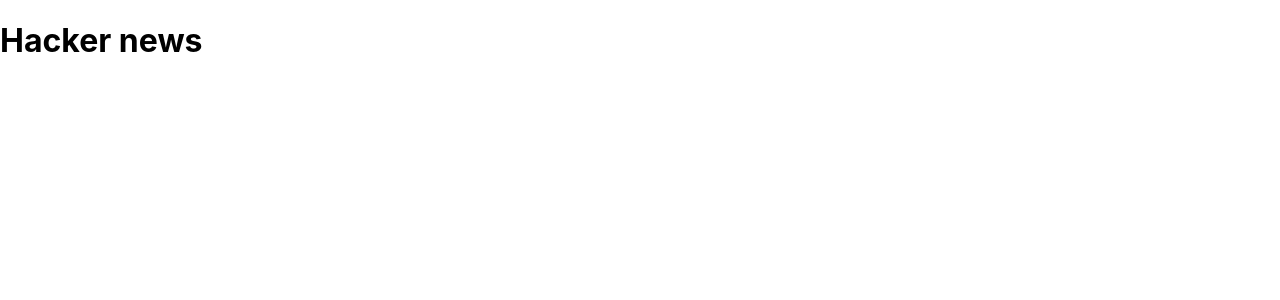
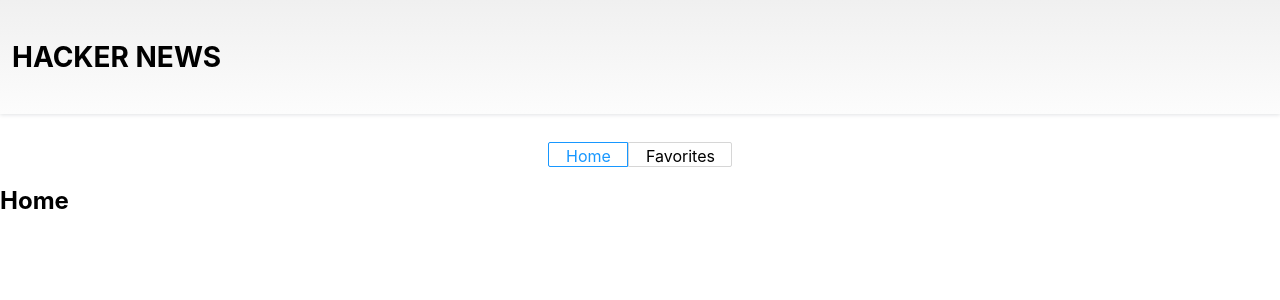
Before and after one commit to JoeMancera/hackerhews-teach, a React (Create React App) app: page / in a window 1280 px wide. Shown: the top 300 px of the page. Built offline with nearby package versions, Linux system fonts and the light colour scheme.

Commit message:
Organize the project folders and create the Route componet and temporal page

```diff
--- /dev/null
+++ b/jsconfig.json
@@ -0,0 +1,5 @@
+{
+  "compilerOptions": {
+    "baseUrl": "src"
+  }
+}
--- a/package.json
+++ b/package.json
@@ -9,7 +9,8 @@
     "react": "^17.0.2",
     "react-dom": "^17.0.2",
     "react-scripts": "5.0.0",
-    "web-vitals": "^2.1.3"
+    "web-vitals": "^2.1.3",
+    "wouter": "^2.8.0-alpha.2"
   },
   "scripts": {
     "start": "react-scripts start",
--- a/src/App.css
+++ /dev/null
@@ -1,38 +0,0 @@
-.App {
-  text-align: center;
-}
-
-.App-logo {
-  height: 40vmin;
-  pointer-events: none;
-}
-
-@media (prefers-reduced-motion: no-preference) {
-  .App-logo {
-    animation: App-logo-spin infinite 20s linear;
-  }
-}
-
-.App-header {
-  background-color: #282c34;
-  min-height: 100vh;
-  display: flex;
-  flex-direction: column;
-  align-items: center;
-  justify-content: center;
-  font-size: calc(10px + 2vmin);
-  color: white;
-}
-
-.App-link {
-  color: #61dafb;
-}
-
-@keyframes App-logo-spin {
-  from {
-    transform: rotate(0deg);
-  }
-  to {
-    transform: rotate(360deg);
-  }
-}
--- /dev/null
+++ b/src/App.jsx
@@ -0,0 +1,17 @@
+import Header from "components/Header";
+import Nav from "components/Nav";
+import Routes from "Routes";
+
+function App() {
+  return (
+    <div className="app">
+      <Header />
+      <section>
+        <Nav />
+        <Routes />
+      </section>
+    </div>
+  );
+}
+
+export default App;
--- /dev/null
+++ b/src/Routes/index.jsx
@@ -0,0 +1,14 @@
+import React from "react";
+import { Route, Switch } from "wouter";
+import Home from "page/Home";
+import Favorites from "page/Favorites";
+
+export default function Routes() {
+  return (
+    <Switch>
+      <Route path="/" component={Home} />
+      <Route path="/favorites" component={Favorites} />
+      <Route path="/:rest*" component={() => <h1>404 not found</h1>} />
+    </Switch>
+  );
+}
--- a/src/Header.jsx
+++ b/src/components/Header/index.jsx
@@ -1,8 +1,8 @@
-import "./App.css";
+import "./styles.css";
 
-function Header({ path }) {
+function Header() {
   return (
-    <header>
+    <header className="header">
       <h1>Hacker news</h1>
     </header>
   );
--- /dev/null
+++ b/src/components/Header/styles.css
@@ -0,0 +1,13 @@
+.header {
+  display : flex;
+  align-items: center;
+  height: 114px;
+  box-shadow: 0 1px 4px 0 rgba(0, 21, 41, 0.12);
+  background-image: linear-gradient(to bottom, #ececec -32%, #fff 124%);
+}
+
+.header h1 {
+  margin: 0 12px;
+  font-size: 28px;
+  text-transform: uppercase;
+}
--- /dev/null
+++ b/src/components/Nav/index.jsx
@@ -0,0 +1,21 @@
+import React from "react";
+import { Link, useLocation } from "wouter";
+import "./styles.css";
+
+export default function Nav() {
+  const [location, setLocation] = useLocation();
+
+  return (
+    <nav className="menu">
+      <Link className={location === "/" ? "link active" : "link"} to="/">
+        Home
+      </Link>
+      <Link
+        className={location === "/favorites" ? "link active" : "link"}
+        to="/favorites"
+      >
+        Favorites
+      </Link>
+    </nav>
+  );
+}
--- /dev/null
+++ b/src/components/Nav/styles.css
@@ -0,0 +1,36 @@
+.menu {
+  width: 100%;
+  text-align: center;
+  margin-top: 32px;
+}
+
+.link {
+  width: 98px;
+  height: 31px;
+  padding: 3px 16px 0 17px;
+  border-radius: 2px;
+  border: solid 1px #d6d6d6;
+  text-decoration: none;
+  color: #000;
+}
+
+.link:not(:last-child) {
+  border-top-right-radius: 0;
+  border-bottom-right-radius: 0;
+}
+
+.link:not(:first-child) {
+  border-top-left-radius: 0;
+  border-bottom-left-radius: 0;
+}
+
+.link:hover {
+  background-color: #1797ff;
+  border: solid 1px #1797ff;
+  color: #fff;
+}
+
+.active {
+  border: solid 1px #1797ff;
+  color: #1797ff;
+}
--- a/src/index.js
+++ b/src/index.js
@@ -1,12 +1,12 @@
 import React from 'react';
 import ReactDOM from 'react-dom';
 import './index.css';
-import Header from './Header';
+import App from './App';
 import reportWebVitals from './reportWebVitals';
 
 ReactDOM.render(
   <React.StrictMode>
-    <Header className='header' />
+    <App />
   </React.StrictMode>,
   document.getElementById('root')
 );
--- /dev/null
+++ b/src/page/Favorites/index.jsx
@@ -0,0 +1,5 @@
+import React from "react";
+
+export default function Home() {
+  return <h2>Favorites</h2>;
+}
--- /dev/null
+++ b/src/page/Home/index.jsx
@@ -0,0 +1,5 @@
+import React from "react";
+
+export default function Home() {
+  return <h2>Home</h2>;
+}
```
Also changed, not shown: 1 other file (tests, documents, lock files or other folders).
